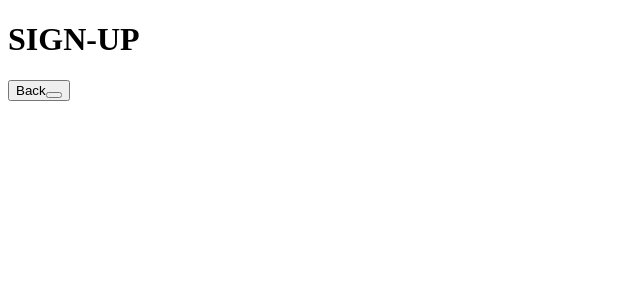
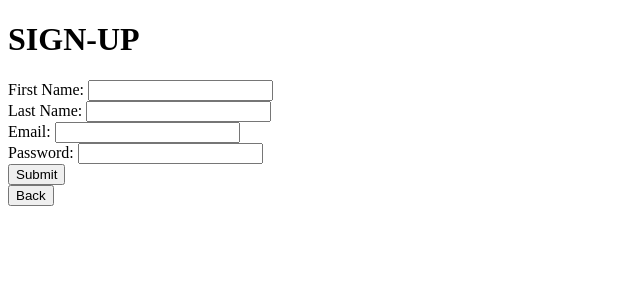
Before and after one commit to vdelaguardia/chort, an Angular app in the folder chort-frontend/: page /signup in a window 1280 px wide. Shown: the top 300 px of the page, without its empty margins (0-640 px from the left). Built offline with nearby package versions, Linux system fonts and the light colour scheme.

Commit message:
added login and sign up forms

```diff
--- a/chort-frontend/src/app/app.component.less
+++ b/chort-frontend/src/app/app.component.less
@@ -0,0 +1,7 @@
+@import "../styles.less";
+html {
+  height: 100%;
+}
+body{
+  background: aqua;
+}
--- a/chort-frontend/src/app/login/login.component.html
+++ b/chort-frontend/src/app/login/login.component.html
@@ -1,2 +1,17 @@
 <h1>LOG IN</h1>
-<button routerLink="">Back<button>
+<form>
+  <label>
+    Email:
+    <input type="email"/>
+  </label>
+  <br>
+  <label>
+    Password:
+    <input type="password"/>
+  </label>
+  <br>
+  <button (click)="onLoginSubmit()">Submit</button>
+</form>
+<footer>
+  <button routerLink="">Back</button>
+</footer>
--- a/chort-frontend/src/app/login/login.component.ts
+++ b/chort-frontend/src/app/login/login.component.ts
@@ -12,4 +12,8 @@ export class LoginComponent implements OnInit {
   ngOnInit(): void {
   }
 
+  onLoginSubmit(): void {
+    console.log('login submitted');
+  }
+
 }
--- a/chort-frontend/src/app/sign-up/sign-up.component.html
+++ b/chort-frontend/src/app/sign-up/sign-up.component.html
@@ -1,2 +1,27 @@
 <h1>SIGN-UP</h1>
-<button routerLink="">Back<button>
+<form>
+  <label>
+    First Name:
+    <input type="text"/>
+  </label>
+  <br>
+  <label>
+    Last Name:
+    <input type="text"/>
+  </label>
+  <br>
+  <label>
+    Email:
+    <input type="email"/>
+  </label>
+  <br>
+  <label>
+    Password:
+    <input type="password"/>
+  </label>
+  <br>
+  <button (click)="onSignupSubmit()">Submit</button>
+</form>
+<footer>
+  <button routerLink="">Back</button>
+</footer>
--- a/chort-frontend/src/app/sign-up/sign-up.component.ts
+++ b/chort-frontend/src/app/sign-up/sign-up.component.ts
@@ -12,4 +12,7 @@ export class SignUpComponent implements OnInit {
   ngOnInit(): void {
   }
 
+  onSignupSubmit(): void {
+    console.log('signup submitted');
+  }
 }
--- a/chort-frontend/src/app/welcome/welcome.component.less
+++ b/chort-frontend/src/app/welcome/welcome.component.less
@@ -0,0 +1,4 @@
+@import "../../styles.less";
+body{
+  background-color: @lt-blue;
+}
```
